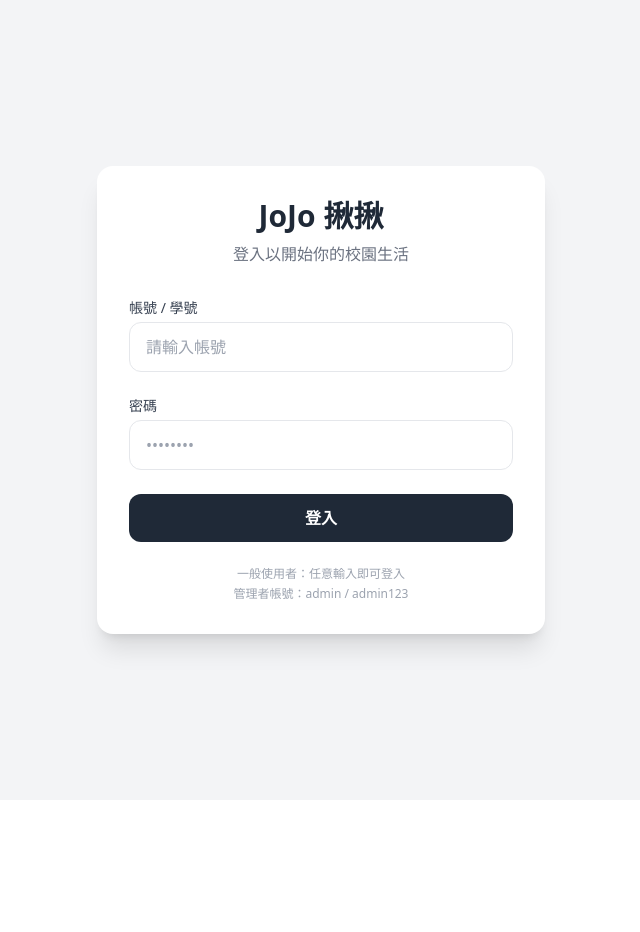
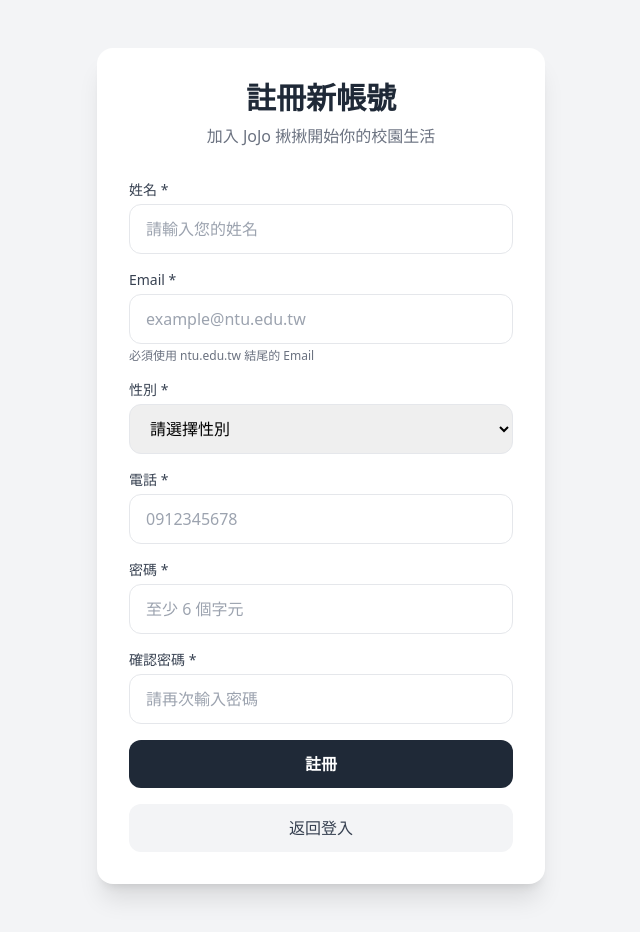
Before and after one commit to edwincmchiu/jojo-frontend, a React (Vite) app: page /register in a window 1280 px wide. Shown: the whole page, without its empty margins (319-959 px from the left). Before the commit the page ends 800 px from the top, so only its background shows below. Built offline with nearby package versions, Linux system fonts and the light colour scheme.

Commit message:
add register and login functions

```diff
--- a/src/App.jsx
+++ b/src/App.jsx
@@ -1,17 +1,70 @@
 // src/App.jsx
-import { useState } from 'react';
+import { useState, useEffect } from 'react';
+import { BrowserRouter, Routes, Route, Navigate } from 'react-router-dom';
 import CreateEventWizard from './features/create-event/CreateEventWizard';
 import EventFeed from './features/join-event/EventFeed';
 import UserProfile from './features/profile/UserProfile';
 import LoginPage from './features/auth/LoginPage';
+import RegisterPage from './features/auth/RegisterPage';
 import AdminApp from './features/admin/AdminApp';
 
 function App() {
   const [user, setUser] = useState(null);
   const [currentTab, setCurrentTab] = useState('feed');
+  const [loading, setLoading] = useState(true);
 
+  // 從 localStorage 恢復 session
+  useEffect(() => {
+    const savedUser = localStorage.getItem('user');
+    if (savedUser) {
+      try {
+        setUser(JSON.parse(savedUser));
+      } catch (err) {
+        console.error('Failed to parse saved user:', err);
+        localStorage.removeItem('user');
+      }
+    }
+    setLoading(false);
+  }, []);
+
+  const handleLogin = (userData) => {
+    setUser(userData);
+    localStorage.setItem('user', JSON.stringify(userData));
+  };
+
+  const handleLogout = () => {
+    setUser(null);
+    localStorage.removeItem('user');
+  };
+
+  if (loading) {
+    return (
+      <div className="min-h-screen flex items-center justify-center bg-gray-100">
+        <div className="text-xl text-gray-600">載入中...</div>
+      </div>
+    );
+  }
+
+  return (
+    <BrowserRouter>
+      <Routes>
+        <Route path="/login" element={
+          user ? <Navigate to="/" /> : <LoginPage onLogin={handleLogin} />
+        } />
+        <Route path="/register" element={
+          user ? <Navigate to="/" /> : <RegisterPage />
+        } />
+        <Route path="/*" element={
+          user ? <MainApp user={user} onLogout={handleLogout} currentTab={currentTab} setCurrentTab={setCurrentTab} /> : <Navigate to="/login" />
+        } />
+      </Routes>
+    </BrowserRouter>
+  );
+}
+
+function MainApp({ user, onLogout, currentTab, setCurrentTab }) {
   if (!user) {
-    return <LoginPage onLogin={(userData) => setUser(userData)} />
+    return null;
   }
 
   // 如果是管理者，顯示管理者後台
@@ -54,7 +107,7 @@ function App() {
 
           <div className="p-4 border-t border-gray-700">
           <button
-            onClick={() => setUser(null)} // 清除 user 就會變回登入頁
+            onClick={onLogout}
             className="w-full flex items-center gap-3 px-4 py-2 text-gray-400 hover:text-white hover:bg-gray-700 rounded-lg transition-all"
           >
             <span>🚪</span>
--- a/src/features/auth/LoginPage.jsx
+++ b/src/features/auth/LoginPage.jsx
@@ -1,8 +1,9 @@
 import { useState } from 'react';
-import { adminLogin } from '../../api/admin';
+import { useNavigate } from 'react-router-dom';
 
 export default function LoginPage({ onLogin }) {
-  const [formData, setFormData] = useState({ username: '', password: '' });
+  const navigate = useNavigate();
+  const [formData, setFormData] = useState({ email: '', password: '' });
   const [loading, setLoading] = useState(false);
   const [error, setError] = useState('');
 
@@ -11,32 +12,27 @@ export default function LoginPage({ onLogin }) {
     setLoading(true);
     setError('');
 
-    // 模擬載入延遲
-    setTimeout(() => {
-      // 檢查是否為管理者登入（前端驗證，不連後端）
-      if (formData.username === 'admin' && formData.password === 'admin123') {
-        // 管理者登入成功
-        const adminUser = {
-          id: 999,
-          name: '系統管理員',
-          role: 'admin'
-        };
+    try {
+      const response = await fetch('/api/auth/login', {
+        method: 'POST',
+        headers: { 'Content-Type': 'application/json' },
+        body: JSON.stringify(formData)
+      });
 
-        setLoading(false);
-        onLogin(adminUser);
-        return;
+      if (!response.ok) {
+        const data = await response.json().catch(() => ({}));
+        throw new Error(data.error || `登入失敗 (${response.status})`);
       }
 
-      // 一般使用者登入（模擬）
-      const mockUser = {
-        id: 1,
-        name: formData.username || '趙仲文',
-        role: 'student'
-      };
-
+      const data = await response.json();
+      // 登入成功，儲存用戶資料到 localStorage
+      localStorage.setItem('user', JSON.stringify(data.user));
+      onLogin(data.user);
+    } catch (err) {
+      setError(err.message || '登入時發生錯誤');
+    } finally {
       setLoading(false);
-      onLogin(mockUser);
-    }, 500);
+    }
   };
 
   return (
@@ -56,14 +52,14 @@ export default function LoginPage({ onLogin }) {
           )}
 
           <div>
-            <label className="block text-sm font-medium text-gray-700 mb-1">帳號 / 學號</label>
+            <label className="block text-sm font-medium text-gray-700 mb-1">Email</label>
             <input
-              type="text"
+              type="email"
               required
               className="w-full px-4 py-3 rounded-xl border border-gray-200 focus:ring-2 focus:ring-brand-yellow/50 outline-none"
-              placeholder="請輸入帳號"
-              value={formData.username}
-              onChange={(e) => setFormData({...formData, username: e.target.value})}
+              placeholder="your-email@ntu.edu.tw"
+              value={formData.email}
+              onChange={(e) => setFormData({...formData, email: e.target.value})}
             />
           </div>
 
@@ -86,11 +82,18 @@ export default function LoginPage({ onLogin }) {
           >
             {loading ? '登入中...' : '登入'}
           </button>
+
+          <button
+            type="button"
+            onClick={() => navigate('/register')}
+            className="w-full bg-brand-yellow text-brand-dark py-3 rounded-xl font-bold hover:brightness-110 transition-all"
+          >
+            註冊新帳號
+          </button>
         </form>
 
-        <div className="mt-6 text-center text-xs text-gray-400">
-          <p>一般使用者：任意輸入即可登入</p>
-          <p className="mt-1">管理者帳號：admin / admin123</p>
+        <div className="mt-6 text-center text-sm text-gray-500">
+          <p>使用台大 Email 註冊並登入</p>
         </div>
       </div>
     </div>
--- /dev/null
+++ b/src/features/auth/RegisterPage.jsx
@@ -0,0 +1,173 @@
+import { useState } from 'react';
+import { useNavigate } from 'react-router-dom';
+
+export default function RegisterPage() {
+  const navigate = useNavigate();
+  const [formData, setFormData] = useState({
+    name: '',
+    email: '',
+    sex: '',
+    password: '',
+    confirmPassword: '',
+    phone: ''
+  });
+  const [loading, setLoading] = useState(false);
+  const [error, setError] = useState('');
+
+  const handleSubmit = async (e) => {
+    e.preventDefault();
+    setLoading(true);
+    setError('');
+
+    // 前端驗證
+    if (formData.password !== formData.confirmPassword) {
+      setError('密碼與確認密碼不一致');
+      setLoading(false);
+      return;
+    }
+
+    if (!formData.email.endsWith('@ntu.edu.tw')) {
+      setError('Email 必須是 ntu.edu.tw 結尾');
+      setLoading(false);
+      return;
+    }
+
+    try {
+      const response = await fetch('/api/auth/register', {
+        method: 'POST',
+        headers: { 'Content-Type': 'application/json' },
+        body: JSON.stringify({
+          name: formData.name,
+          email: formData.email,
+          sex: formData.sex,
+          password: formData.password,
+          phone: formData.phone
+        })
+      });
+
+      if (!response.ok) {
+        const data = await response.json().catch(() => ({}));
+        throw new Error(data.error || `註冊失敗 (${response.status})`);
+      }
+
+      const data = await response.json();
+      alert('註冊成功！請使用您的 Email 和密碼登入');
+      navigate('/login');
+    } catch (err) {
+      setError(err.message || '註冊時發生錯誤');
+    } finally {
+      setLoading(false);
+    }
+  };
+
+  return (
+    <div className="min-h-screen flex items-center justify-center bg-gray-100 py-12 px-4">
+      <div className="bg-white p-8 rounded-2xl shadow-xl w-full max-w-md">
+        <div className="text-center mb-8">
+          <h1 className="text-3xl font-bold text-brand-dark mb-2">註冊新帳號</h1>
+          <p className="text-gray-500">加入 JoJo 揪揪開始你的校園生活</p>
+        </div>
+
+        <form onSubmit={handleSubmit} className="space-y-4">
+          {error && (
+            <div className="bg-red-50 border border-red-200 text-red-600 px-4 py-3 rounded-lg text-sm">
+              {error}
+            </div>
+          )}
+
+          <div>
+            <label className="block text-sm font-medium text-gray-700 mb-1">姓名 *</label>
+            <input
+              type="text"
+              required
+              className="w-full px-4 py-3 rounded-xl border border-gray-200 focus:ring-2 focus:ring-brand-yellow/50 outline-none"
+              placeholder="請輸入您的姓名"
+              value={formData.name}
+              onChange={(e) => setFormData({...formData, name: e.target.value})}
+            />
+          </div>
+
+          <div>
+            <label className="block text-sm font-medium text-gray-700 mb-1">Email *</label>
+            <input
+              type="email"
+              required
+              className="w-full px-4 py-3 rounded-xl border border-gray-200 focus:ring-2 focus:ring-brand-yellow/50 outline-none"
+              placeholder="example@ntu.edu.tw"
+              value={formData.email}
+              onChange={(e) => setFormData({...formData, email: e.target.value})}
+            />
+            <p className="text-xs text-gray-500 mt-1">必須使用 ntu.edu.tw 結尾的 Email</p>
+          </div>
+
+          <div>
+            <label className="block text-sm font-medium text-gray-700 mb-1">性別 *</label>
+            <select
+              required
+              className="w-full px-4 py-3 rounded-xl border border-gray-200 focus:ring-2 focus:ring-brand-yellow/50 outline-none"
+              value={formData.sex}
+              onChange={(e) => setFormData({...formData, sex: e.target.value})}
+            >
+              <option value="">請選擇性別</option>
+              <option value="Male">男</option>
+              <option value="Female">女</option>
+            </select>
+          </div>
+
+          <div>
+            <label className="block text-sm font-medium text-gray-700 mb-1">電話 *</label>
+            <input
+              type="tel"
+              required
+              className="w-full px-4 py-3 rounded-xl border border-gray-200 focus:ring-2 focus:ring-brand-yellow/50 outline-none"
+              placeholder="0912345678"
+              value={formData.phone}
+              onChange={(e) => setFormData({...formData, phone: e.target.value})}
+            />
+          </div>
+
+          <div>
+            <label className="block text-sm font-medium text-gray-700 mb-1">密碼 *</label>
+            <input
+              type="password"
+              required
+              minLength="6"
+              className="w-full px-4 py-3 rounded-xl border border-gray-200 focus:ring-2 focus:ring-brand-yellow/50 outline-none"
+              placeholder="至少 6 個字元"
+              value={formData.password}
+              onChange={(e) => setFormData({...formData, password: e.target.value})}
+            />
+          </div>
+
+          <div>
+            <label className="block text-sm font-medium text-gray-700 mb-1">確認密碼 *</label>
+            <input
+              type="password"
+              required
+              className="w-full px-4 py-3 rounded-xl border border-gray-200 focus:ring-2 focus:ring-brand-yellow/50 outline-none"
+              placeholder="請再次輸入密碼"
+              value={formData.confirmPassword}
+              onChange={(e) => setFormData({...formData, confirmPassword: e.target.value})}
+            />
+          </div>
+
+          <button
+            type="submit"
+            disabled={loading}
+            className="w-full bg-brand-dark text-white py-3 rounded-xl font-bold hover:bg-gray-800 transition-all disabled:opacity-50 mt-6"
+          >
+            {loading ? '註冊中...' : '註冊'}
+          </button>
+
+          <button
+            type="button"
+            onClick={() => navigate('/login')}
+            className="w-full bg-gray-100 text-gray-700 py-3 rounded-xl font-medium hover:bg-gray-200 transition-all"
+          >
+            返回登入
+          </button>
+        </form>
+      </div>
+    </div>
+  );
+}
```
